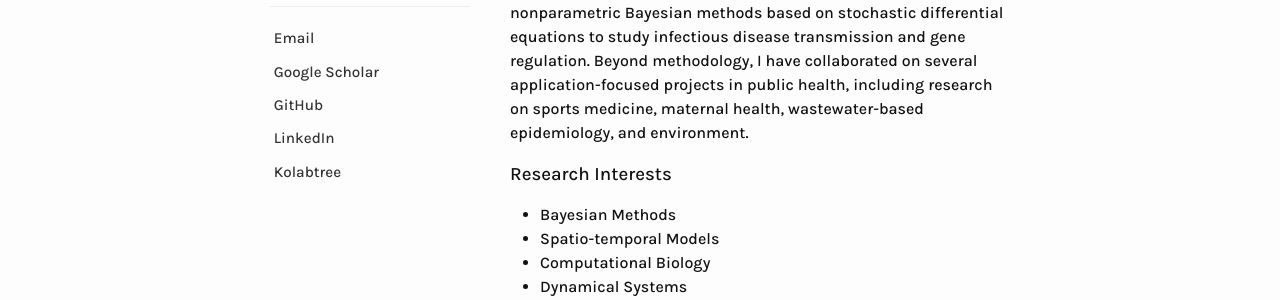
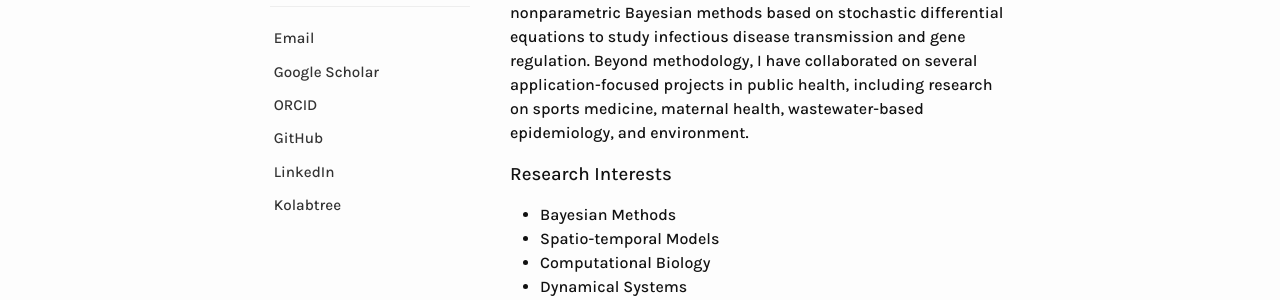
Before and after one commit to anishspace/anishspace.github.io, a Jekyll site: the page built from index.markdown, in a window 1280 px wide. Shown: the part 540-840 px from the top of the page. Built offline with Jekyll 4.4.1, drawn with Linux system fonts in a browser that asks for light colours.

Commit message:
Update index.markdown

```diff
--- a/index.markdown
+++ b/index.markdown
@@ -73,6 +73,7 @@ custom_head: |
     <ul style="list-style: none; padding: 0; margin: 0; text-align: left; line-height: 2.2em; font-size: 0.95em;">
       <li><a href="mailto:anishm.space@gmail.com" style="color: #333; text-decoration: none;"><i class="fa-solid fa-envelope" style="width: 25px; color: #555;"></i>&nbsp;Email</a></li>
       <li><a href="https://scholar.google.com/citations?user=MR_fCsQAAAAJ" target="_blank" style="color: #333; text-decoration: none;"><i class="fa-solid fa-graduation-cap" style="width: 25px; color: #555;"></i>&nbsp;Google Scholar</a></li>
+      <li><a href="https://orcid.org/0000-0002-4875-4157" target="_blank" style="color: #333; text-decoration: none;"><i class="fa-solid fa-graduation-cap" style="width: 25px; color: #555;"></i>&nbsp;ORCID</a></li>
       <li><a href="https://github.com/anishspace/" target="_blank" style="color: #333; text-decoration: none;"><i class="fa-brands fa-github" style="width: 25px; color: #555;"></i>&nbsp;GitHub</a></li>
       <li><a href="https://www.linkedin.com/in/anishspace/" target="_blank" style="color: #333; text-decoration: none;"><i class="fa-brands fa-linkedin" style="width: 25px; color: #555;"></i>&nbsp;LinkedIn</a></li>
       <li><a href="https://www.kolabtree.com/find-an-expert/anish-m.15198" target="_blank" style="color: #333; text-decoration: none;"><i class="fa-brands fa-linkedin" style="width: 25px; color: #555;"></i>&nbsp;Kolabtree</a></li>
```
